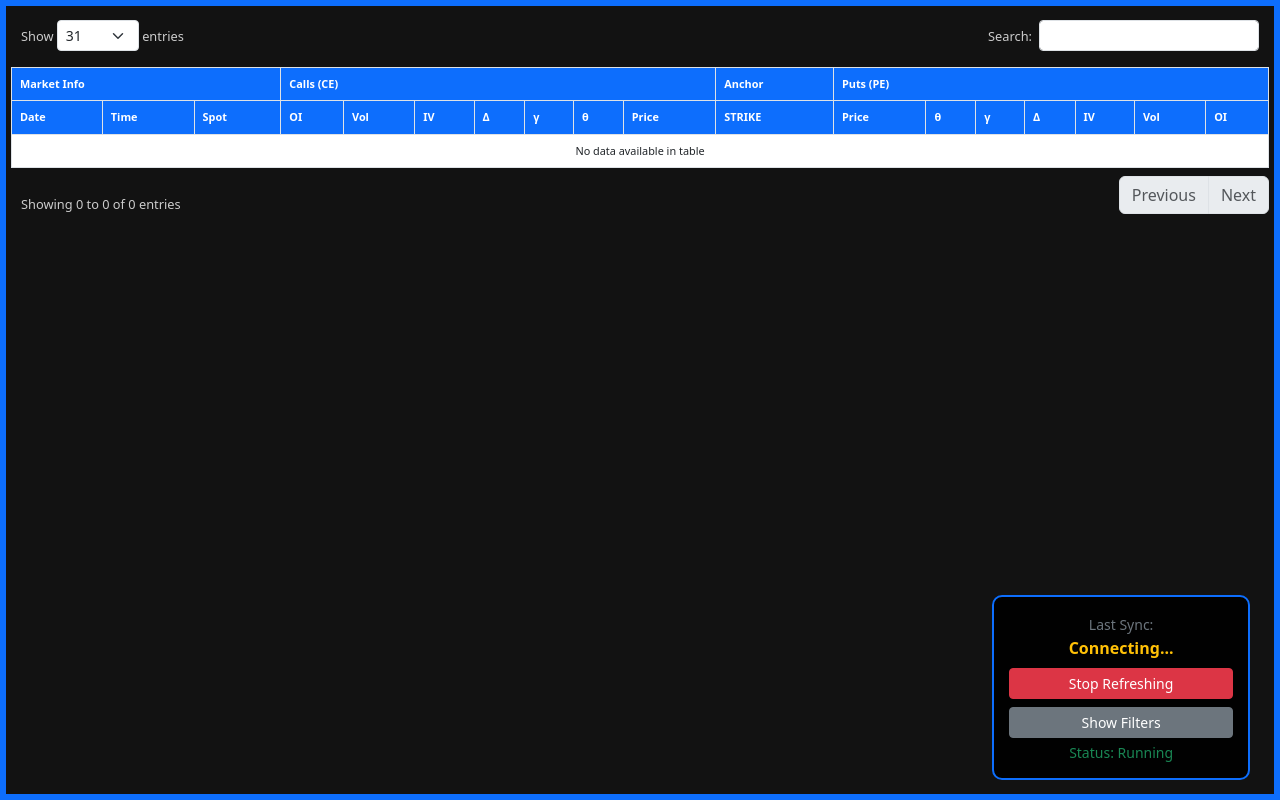
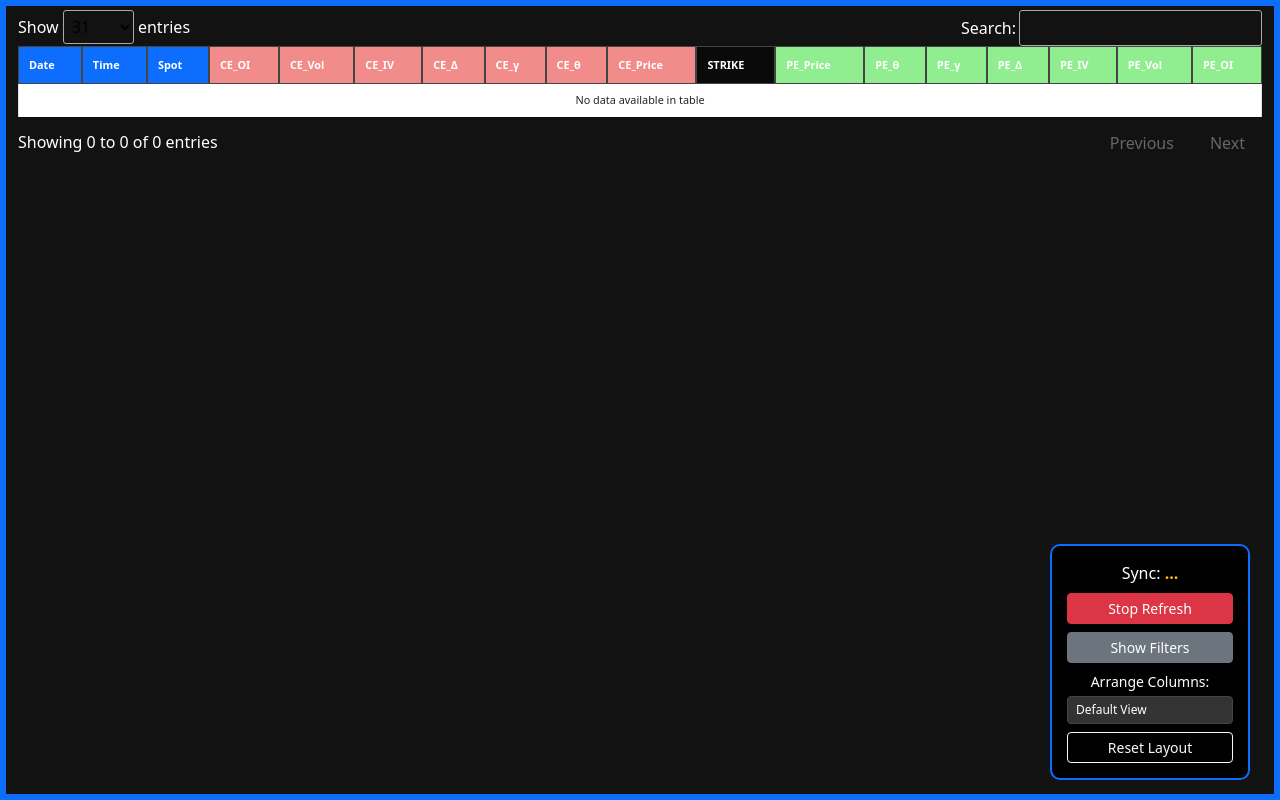
Before and after one commit to VirajRasalRepo/IndexDataAnalyser, a Flask app: page / in a window 1280 px wide. Run offline with Flask 3, Linux system fonts and the light colour scheme; data that the repository does not hold is empty; some libraries are stand-ins or nearby versions.

Commit message:
Initial commit for IndexDataAnalyser 23-01-26 2(bg color change, column sorting added)

```diff
--- a/templates/index.html
+++ b/templates/index.html
@@ -1,85 +1,93 @@
 <!DOCTYPE html>
 <html>
 <head>
-    <title>Nifty Live Pro Analyzer</title>
+    <title>Nifty Live Terminal</title>
     <link href="https://cdn.jsdelivr.net/npm/bootstrap@5.3.0/dist/css/bootstrap.min.css" rel="stylesheet">
-    <link href="https://cdn.datatables.net/1.13.6/css/dataTables.bootstrap5.min.css" rel="stylesheet">
+    <link href="https://cdn.datatables.net/v/bs5/jq-3.7.0/dt-1.13.6/cr-1.7.0/datatables.min.css" rel="stylesheet">
 
     <style>
-        /* 1. INCREASE TABLE SIZE TO FIT WEB PAGE */
-        body {
-            border: 6px solid #0d6efd;
-            min-height: 100vh;
-            background-color: #121212;
-            color: white;
-            margin: 0;
-            padding: 0;
-            overflow-x: hidden; /* Prevent horizontal scroll on body */
-        }
-
-        .container-fluid {
-            padding-left: 5px;
-            padding-right: 5px;
-            width: 100% !important;
-        }
-
+        body { border: 6px solid #0d6efd; min-height: 100vh; background-color: #121212; color: white; margin: 0; padding: 0; }
         .table-xs { font-size: 0.68rem; width: 100% !important; }
 
-        /* Alternating Colors */
+        /* Row Alternating Colors */
         .group-blue td { background-color: #87CEFA !important; color: #000 !important; }
         .group-black td { background-color: #f6f4f4 !important; color: #0b0a0a !important; }
 
-        /* Sticky Header */
-        .sticky-header th { background-color: #0d6efd !important; color: white !important; }
+        /* Header Custom Colors */
+        .sticky-header th { color: white !important; cursor: move; border: 1px solid #444 !important; }
+
+        /* CE (Calls) Headers - Light Red */
+        .ce-head { background-color: #f18c8b !important; color: black !important; }
+
+        /* PE (Puts) Headers - Light Green */
+        .pe-head { background-color: #90ee90 !important; color: black !important; }
+
+        /* Global/Neutral Headers */
+        .neutral-head { background-color: #0d6efd !important; color: white !important; }
+
+        /* Strike Column Styling - Light Grey */
+        .strike-col { background-color: #0b0a0a !important; color: black !important; font-weight: bolder !important; }
+
         .filter-header { background-color: #212529 !important; display: none; }
-        .strike-col { background-color: #ffc107 !important; color: black !important; font-weight: bold !important; }
 
-        /* Controls UI */
         .controls {
             position: fixed; bottom: 20px; right: 30px; z-index: 2000;
-            background: rgba(0, 0, 0, 0.9); padding: 15px; border-radius: 10px; border: 2px solid #0d6efd;
+            background: rgba(0, 0, 0, 0.9); padding: 15px; border-radius: 10px;
+            border: 2px solid #0d6efd; width: 200px;
         }
+        .form-select-sm { font-size: 0.75rem; background: #333; color: white; border-color: #444; }
 
-        /* Adjust DataTables elements for dark mode */
-        .dataTables_length, .dataTables_filter, .dataTables_info, .dataTables_paginate {
-            color: #ccc !important;
-            font-size: 0.8rem;
-            margin: 10px;
-        }
-        select { background-color: #333; color: white; }
+}
     </style>
 </head>
 <body>
 
     <div class="controls text-center">
-        <div class="mb-2">
-            <small class="text-secondary">Last Sync:</small><br>
-            <strong id="syncTime" class="text-warning">Connecting...</strong>
+        <div class="mb-2">Sync: <strong id="syncTime" class="text-warning">...</strong></div>
+        <button id="refreshBtn" class="btn btn-danger btn-sm w-100 mb-2" onclick="toggleRefresh()">Stop Refresh</button>
+        <button id="filterToggleBtn" class="btn btn-secondary btn-sm w-100 mb-2" onclick="toggleFilters()">Show Filters</button>
+
+        <div class="mb-2 text-start">
+            <label class="small d-block mb-1 text-center">Arrange Columns:</label>
+            <select id="layoutSelect" class="form-select form-select-sm mb-2" onchange="changeLayout(this.value)">
+                <option value="default">Default View</option>
+                <option value="greeks">Greeks Focus</option>
+                <option value="oi_vol">OI & Volume Focus</option>
+                <option value="compact">Compact (Price/Strike)</option>
+            </select>
         </div>
-        <button id="refreshBtn" class="btn btn-danger btn-sm w-100" onclick="toggleRefresh()">Stop Refreshing</button>
-        <button id="filterToggleBtn" class="btn btn-secondary btn-sm w-100 mt-2" onclick="toggleFilters()">Show Filters</button>
-        <div id="statusText" class="text-success small mt-1">Status: Running</div>
+
+        <button class="btn btn-outline-light btn-sm w-100" onclick="resetLayout()">Reset Layout</button>
     </div>
 
-    <div class="container-fluid mt-1 mb-5">
-        <table id="mainTable" class="table table-bordered text-center table-xs nowrap" style="width:100%">
+    <div class="container-fluid mt-1">
+        <table id="mainTable" class="table table-bordered text-center table-xs nowrap">
             <thead class="sticky-header">
-                <tr>
-                    <th colspan="3">Market Info</th>
-                    <th colspan="7">Calls (CE)</th>
-                    <th class="strike-col">Anchor</th>
-                    <th colspan="7">Puts (PE)</th>
-                </tr>
-                <tr>
-                    <th>Date</th><th>Time</th><th>Spot</th>
-                    <th>OI</th><th>Vol</th><th>IV</th><th>Δ</th><th>γ</th><th>θ</th><th>Price</th>
+                <tr id="titleRow">
+                    <th class="neutral-head">Date</th>
+                    <th class="neutral-head">Time</th>
+                    <th class="neutral-head">Spot</th>
+                    <th class="ce-head">CE_OI</th>
+                    <th class="ce-head">CE_Vol</th>
+                    <th class="ce-head">CE_IV</th>
+                    <th class="ce-head">CE_Δ</th>
+                    <th class="ce-head">CE_γ</th>
+                    <th class="ce-head">CE_θ</th>
+                    <th class="ce-head">CE_Price</th>
                     <th class="strike-col">STRIKE</th>
-                    <th>Price</th><th>θ</th><th>γ</th><th>Δ</th><th>IV</th><th>Vol</th><th>OI</th>
+                    <th class="pe-head">PE_Price</th>
+                    <th class="pe-head">PE_θ</th>
+                    <th class="pe-head">PE_γ</th>
+                    <th class="pe-head">PE_Δ</th>
+                    <th class="pe-head">PE_IV</th>
+                    <th class="pe-head">PE_Vol</th>
+                    <th class="pe-head">PE_OI</th>
                 </tr>
                 <tr id="filterRow" class="filter-header">
-                    <th></th><th></th><th></th><th></th><th></th><th></th><th></th><th></th><th></th><th></th>
+                    <th></th><th></th><th></th>
+                    <th class="ce-head"></th><th class="ce-head"></th><th class="ce-head"></th><th class="ce-head"></th><th class="ce-head"></th><th class="ce-head"></th><th class="ce-head"></th>
                     <th class="strike-col"></th>
-                    <th></th><th></th><th></th><th></th><th></th><th></th><th></th>
+                    <th class="pe-head"></th><th class="pe-head"></th><th class="pe-head"></th><th class="pe-head"></th><th class="pe-head"></th><th class="pe-head"></th><th class="pe-head"></th>
                 </tr>
             </thead>
             <tbody></tbody>
@@ -87,8 +95,7 @@
     </div>
 
     <script src="https://code.jquery.com/jquery-3.7.0.min.js"></script>
-    <script src="https://cdn.datatables.net/1.13.6/js/jquery.dataTables.min.js"></script>
-    <script src="https://cdn.datatables.net/1.13.6/js/dataTables.bootstrap5.min.js"></script>
+    <script src="https://cdn.datatables.net/v/bs5/dt-1.13.6/cr-1.7.0/datatables.min.js"></script>
 
     <script>
         let isPaused = false;
@@ -96,65 +103,67 @@
 
         $(document).ready(function() {
             table = $('#mainTable').DataTable({
-                "ajax": { "url": "/get_data", "dataSrc": "data" },
-                "columns": [
-                    { "data": "Date" }, { "data": "Time" }, { "data": "Spot_price" },
-                    { "data": "ce_oi" }, { "data": "ce_volume" }, { "data": "ce_IV" },
-                    { "data": "ce_delta" }, { "data": "ce_gamma" }, { "data": "ce_theta" },
-                    { "data": "ce_price" }, { "data": "Strike_price" },
-                    { "data": "pe_price" }, { "data": "pe_theta" }, { "data": "pe_gamma" },
-                    { "data": "pe_delta" }, { "data": "pe_IV" }, { "data": "pe_volume" }, { "data": "pe_oi" }
+                ajax: { url: "/get_data", dataSrc: "data" },
+                columns: [
+                    { data: "date" }, { data: "time" }, { data: "spot_price" },
+                    { data: "ce_oi" }, { data: "ce_volume" }, { data: "ce_iv" },
+                    { data: "ce_delta" }, { data: "ce_gamma" }, { data: "ce_theta" },
+                    { data: "ce_price" },
+                    { data: "strike_price", className: "strike-col" },
+                    { data: "pe_price" }, { data: "pe_theta" }, { data: "pe_gamma" },
+                    { data: "pe_delta" }, { data: "pe_iv" }, { data: "pe_volume" }, { data: "pe_oi" }
                 ],
-                // 2. HIGHEST TIME FIRST BY DEFAULT (Column Index 1 is Time)
-                "order": [[1, "desc"]],
-
-                // 3. SHOW ENTRIES OPTION TILL 1000
-                "lengthMenu": [[31, 100, 500, 1000], [31, 100, 500, 1000]],
-                "pageLength": 31,
-
-                "createdRow": function(row, data, dataIndex) {
+                colReorder: true,
+                order: [[1, "desc"]],
+                pageLength: 31,
+                lengthMenu: [[10, 31, 50, 100, 500, 1000, -1], [10, 31, 50, 100, 500, 1000, "All"]],
+                createdRow: function(row, data, dataIndex) {
                     let groupNum = Math.floor(dataIndex / 31) % 2;
                     $(row).addClass(groupNum === 0 ? 'group-blue' : 'group-black');
-                    $('td', row).eq(10).addClass('strike-col');
                 },
                 initComplete: function () {
                     this.api().columns().every(function (index) {
                         var column = this;
                         var select = $('<select style="width:100%; font-size:0.6rem; background:#333; color:white;"><option value="">All</option></select>')
                             .appendTo($(`#filterRow th`).eq(index))
-                            .on('change', function () {
-                                var val = $.fn.dataTable.util.escapeRegex($(this).val());
-                                column.search(val ? '^' + val + '$' : '', true, false).draw();
-                            });
+                            .on('change', function () { column.search($(this).val()).draw(); });
 
-                        column.data().unique().sort().each(function (d) {
-                            if(d) select.append('<option value="'+d+'">'+d+'</option>');
-                        });
+                        column.data().unique().sort().each(function (d) { if(d) select.append('<option value="'+d+'">'+d+'</option>'); });
                     });
                 }
             });
 
             setInterval(function() {
                 if (!isPaused) {
-                    table.ajax.reload(function(json) {
-                        $('#syncTime').text(json.last_updated);
-                    }, false); // 'false' keeps the current page/sorting intact
+                    table.ajax.reload(function(json) { if(json.last_updated) $('#syncTime').text(json.last_updated); }, false);
                 }
             }, 4000);
         });
 
-        function toggleFilters() {
-            $('#filterRow').toggle();
-            $('#filterToggleBtn').text($('#filterRow').is(':visible') ? "Hide Filters" : "Show Filters")
-                                .toggleClass('btn-secondary btn-warning');
-            table.columns.adjust().draw();
+        function changeLayout(val) {
+            let order = [];
+            if (val === 'default') {
+                order = [0, 1, 2, 3, 4, 5, 6, 7, 8, 9, 10, 11, 12, 13, 14, 15, 16, 17];
+            } else if (val === 'greeks') {
+                order = [1, 2, 6, 7, 8, 10, 12, 13, 14, 0, 3, 4, 5, 9, 11, 15, 16, 17];
+            } else if (val === 'oi_vol') {
+                order = [1, 3, 4, 10, 16, 17, 0, 2, 5, 6, 7, 8, 9, 11, 12, 13, 14, 15];
+            } else if (val === 'compact') {
+                order = [1, 9, 10, 11, 0, 2, 3, 4, 5, 6, 7, 8, 12, 13, 14, 15, 16, 17];
+            }
+
+            <!-- #add a order here for only getting the oi data of ce and pe at near colums -->
+            table.colReorder.order(order, true);
         }
 
-        function toggleRefresh() {
-            isPaused = !isPaused;
-            $('#refreshBtn').text(isPaused ? "Start Refreshing" : "Stop Refreshing").toggleClass('btn-danger btn-success');
-            $('#statusText').text(isPaused ? "Status: Paused" : "Status: Running").toggleClass('text-success text-danger');
+        function resetLayout() {
+            table.colReorder.reset();
+            $('#layoutSelect').val('default');
+            window.location.reload();
         }
+
+        function toggleFilters() { $('#filterRow').toggle(); table.columns.adjust().draw(); }
+        function toggleRefresh() { isPaused = !isPaused; $('#refreshBtn').toggleClass('btn-danger btn-success').text(isPaused ? "Start" : "Stop"); }
     </script>
 </body>
 </html>
```
Also changed, not shown: web_app.py (+20 -6 lines).
